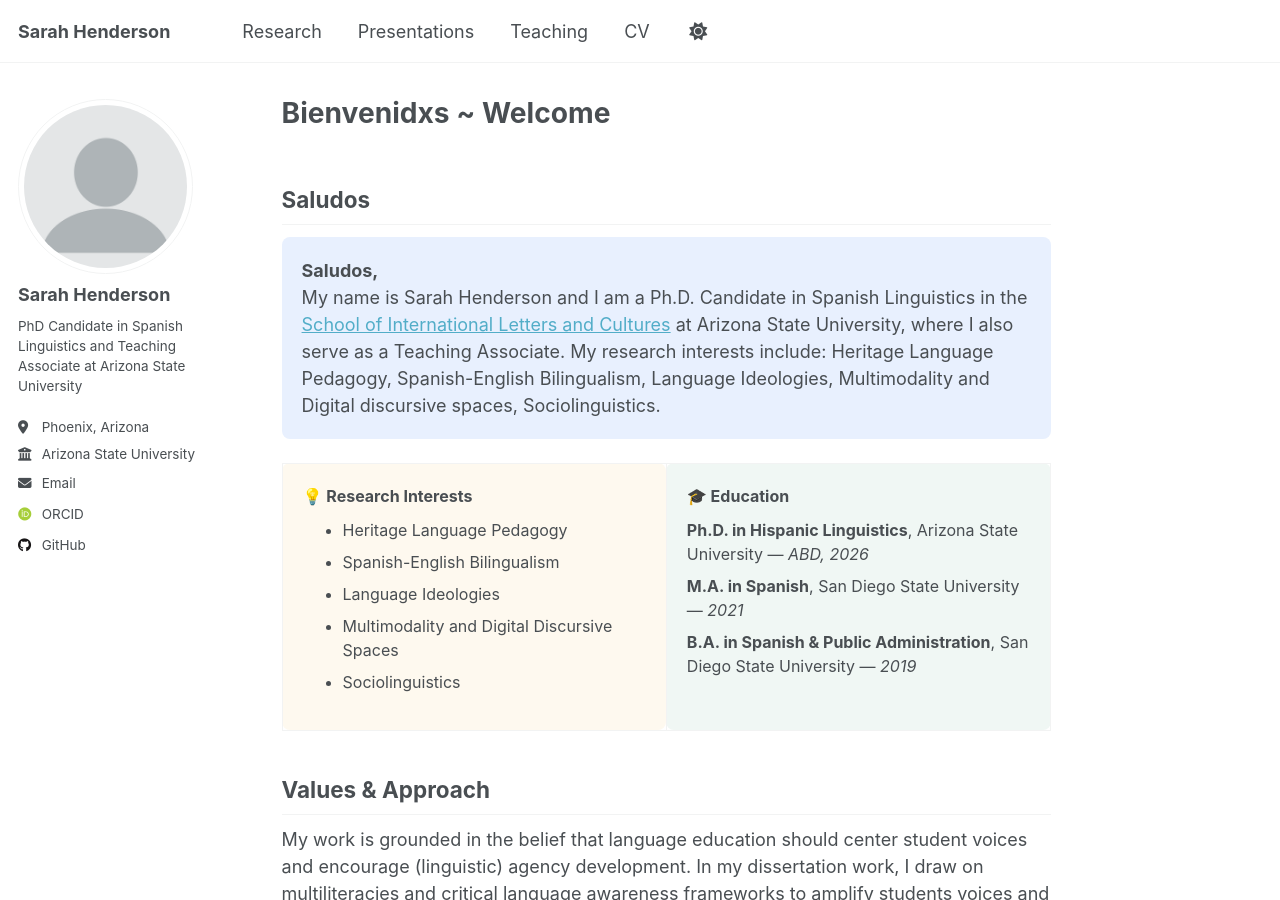
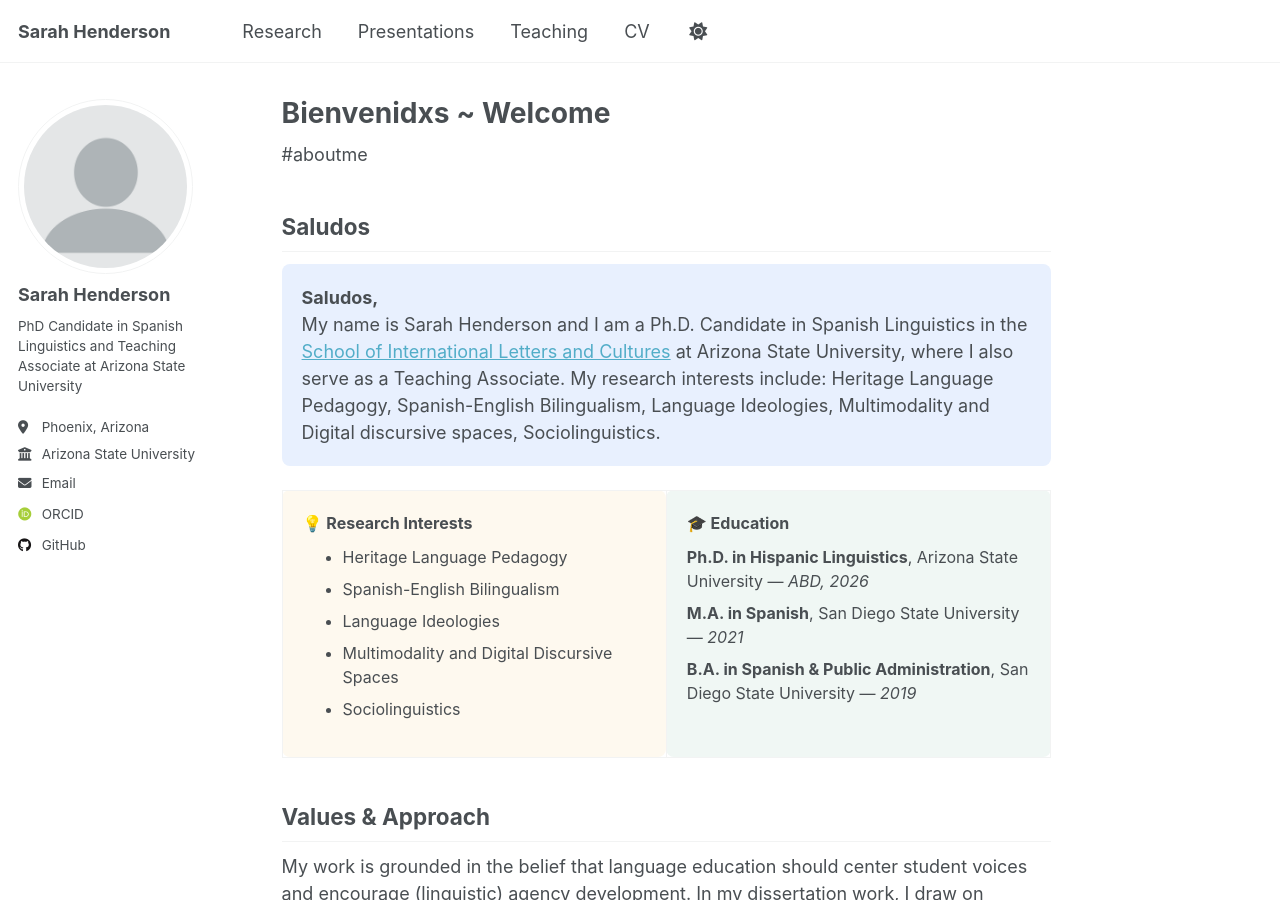
Before and after one commit to sarah-e-henderson/sarah-e-henderson.github.io, a Jekyll site: the page built from _pages/about.md, in a window 1280 px wide and 900 px high. Built offline with Jekyll 4.4.1, drawn with Linux system fonts in a browser that asks for light colours; some web fonts are replaced; a script that is not in the unit is left out.

Commit message:
Update about.md

```diff
--- a/_pages/about.md
+++ b/_pages/about.md
@@ -6,9 +6,11 @@ redirect_from:
   - /about/
   - /about.html
 ---
+#aboutme
 
 ## Saludos
 
+{% raw %}
 <!-- Top Text Box -->
 <div style="padding: 20px; background-color: #e8f0fe; border-radius: 8px; margin-bottom: 24px; font-size: 18px;">
   <strong>Saludos,</strong><br>
@@ -43,6 +45,7 @@ redirect_from:
     </td>
   </tr>
 </table>
+{% endraw %}
 
 
 ## Values & Approach
```
